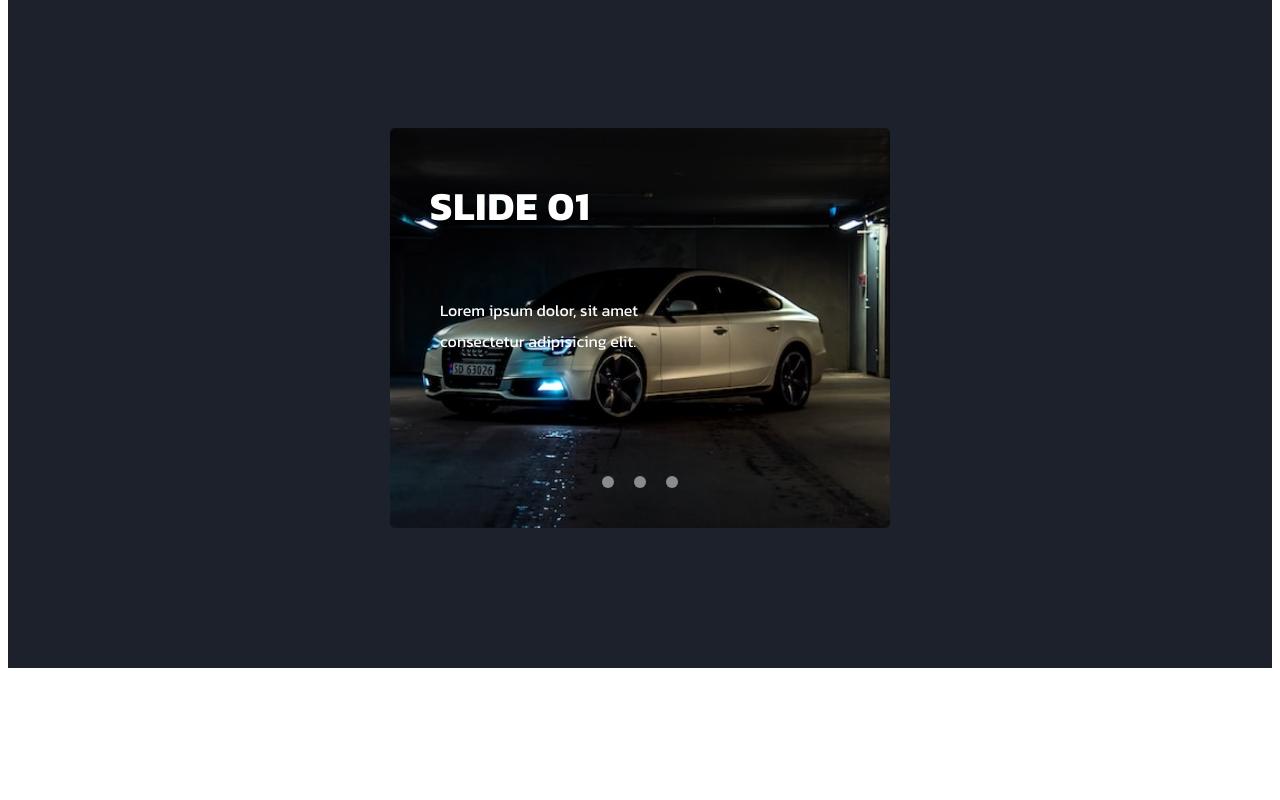
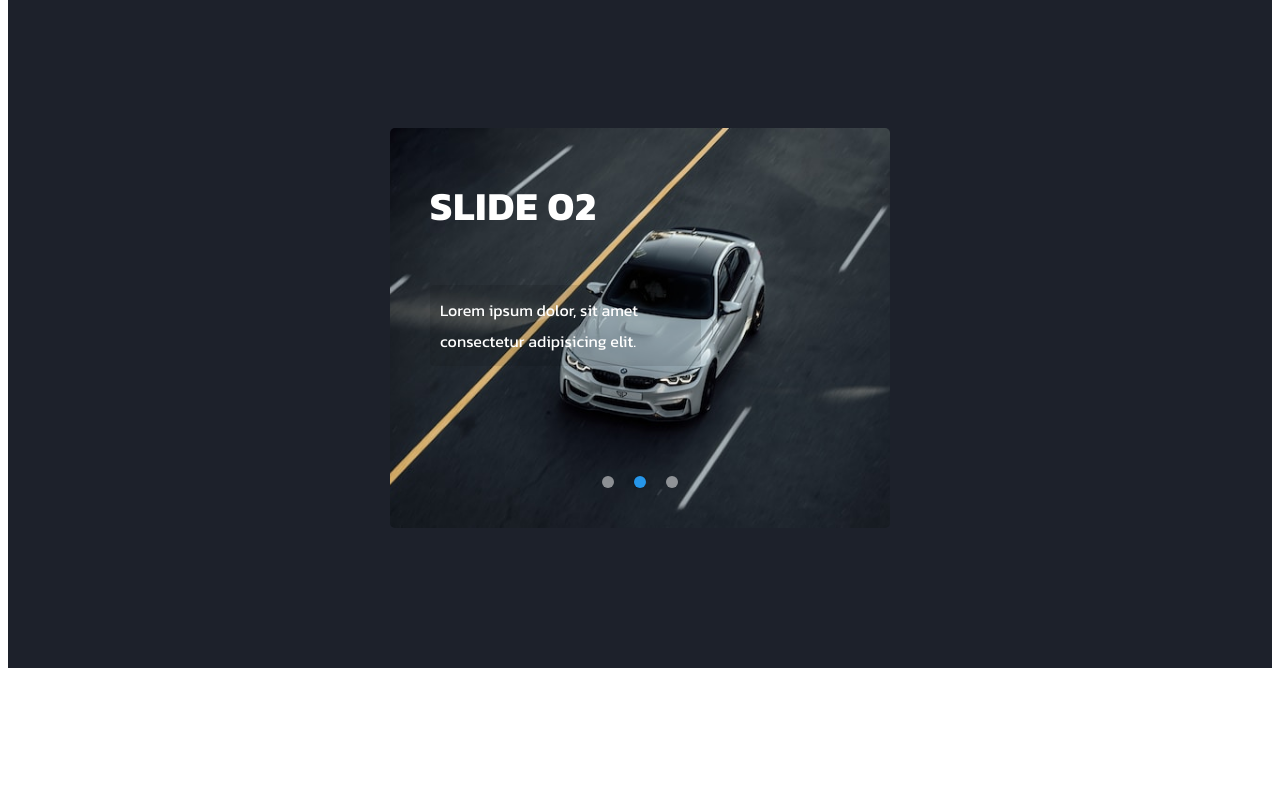
Before and after one commit to SanditZZ/sanditzz.github.io, a plain HTML site: page index.html in a window 1280 px wide. Shown: the part 820-1620 px from the top of the page. Drawn offline with Linux system fonts and the light colour scheme; a web font is replaced by a local one.

Commit message:
Added Autoplay Navigation

```diff
--- a/index.html
+++ b/index.html
@@ -49,7 +49,7 @@
 	<section id="hero">
 		<div class="hero container">
 			<div>
-				<h1>Welcome to thasdasde Website</h1>
+				<h1>Welcome to the Website</h1>
 				<p>This is where it all begins.</p>
 			</div>
 		</div>
@@ -86,34 +86,6 @@
 				<div class="btn"></div>
 			</div>
 		</div>
-
-		<script type="text/javascript">
-			var slides = document.querySelectorAll('.slide');
-			var btns = document.querySelectorAll('.btn');
-			let currentSlide = 1;
-
-			// Javascript for image slider manual navigation
-			var manualNav = function (manual) {
-				slides.forEach((slide) => {
-					slide.classList.remove('active');
-
-					btns.forEach((btn) => {
-						btn.classList.remove('active');
-					});
-				});
-
-				slides[manual].classList.add('active');
-				btns[manual].classList.add('active');
-			}
-
-			btns.forEach((btn, i) => {
-				btn.addEventListener("click", () => {
-					manualNav(i);
-					currentSlide = i;
-				});
-			});
-		</script>
-
 
 	</section>
 	<!-- End of Image Slider Section -->
@@ -200,6 +172,64 @@
 		})
 	</script>
 
+	<script type="text/javascript">
+		var slides = document.querySelectorAll('.slide');
+		var btns = document.querySelectorAll('.btn');
+		let currentSlide = 1;
+
+		// Javascript for image slider manual navigation
+		var manualNav = function (manual) {
+			slides.forEach((slide) => {
+				slide.classList.remove('active');
+
+				btns.forEach((btn) => {
+					btn.classList.remove('active');
+				});
+			});
+
+			slides[manual].classList.add('active');
+			btns[manual].classList.add('active');
+		}
+
+		btns.forEach((btn, i) => {
+			btn.addEventListener("click", () => {
+				manualNav(i);
+				currentSlide = i;
+			});
+		});
+
+
+		// Javascript for image slider autoplay navigation
+		var repeat = function (activeClass) {
+			let active = document.getElementsByClassName('active');
+			let i = 1;
+
+			var repeater = () => {
+				setTimeout(function () {
+					[...active].forEach((activeSlide) => {
+						activeSlide.classList.remove('active');
+					});
+
+					slides[i].classList.add('active');
+					btns[i].classList.add('active');
+					i++;
+
+					if (slides.length == i) {
+						i = 0;
+					}
+					if (i >= slides.lenth) {
+						return;
+					}
+					repeater();
+
+				}, 5000);
+			}
+			repeater();
+		}
+		repeat();
+	</script>
+
+
 </body>
 
 </html>
--- a/styles.css
+++ b/styles.css
@@ -74,7 +74,7 @@ p {
   height: 100%;
   width: 100%;
   background-color: black;
-  opacity: .25;
+  opacity: .35;
   z-index: -1;
 }
 
@@ -121,7 +121,7 @@ p {
   z-index: 1;
   position: absolute;
   width: 100%;
-  clip-path: circle(0% at 50%);
+  clip-path: circle(0% at 55%);
 }
 
 .img-slider .slide.active {
@@ -177,6 +177,11 @@ p {
   margin: 10px;
   border-radius: 50%;
   cursor: pointer;
+}
+
+.img-slider .navigation .btn.active {
+  background: #2696e9;
+  box-shadow: 0 0 2px rgba(0, 0, 0, 0.5);
 }
 
 @media (max-width: 820px) {
```
